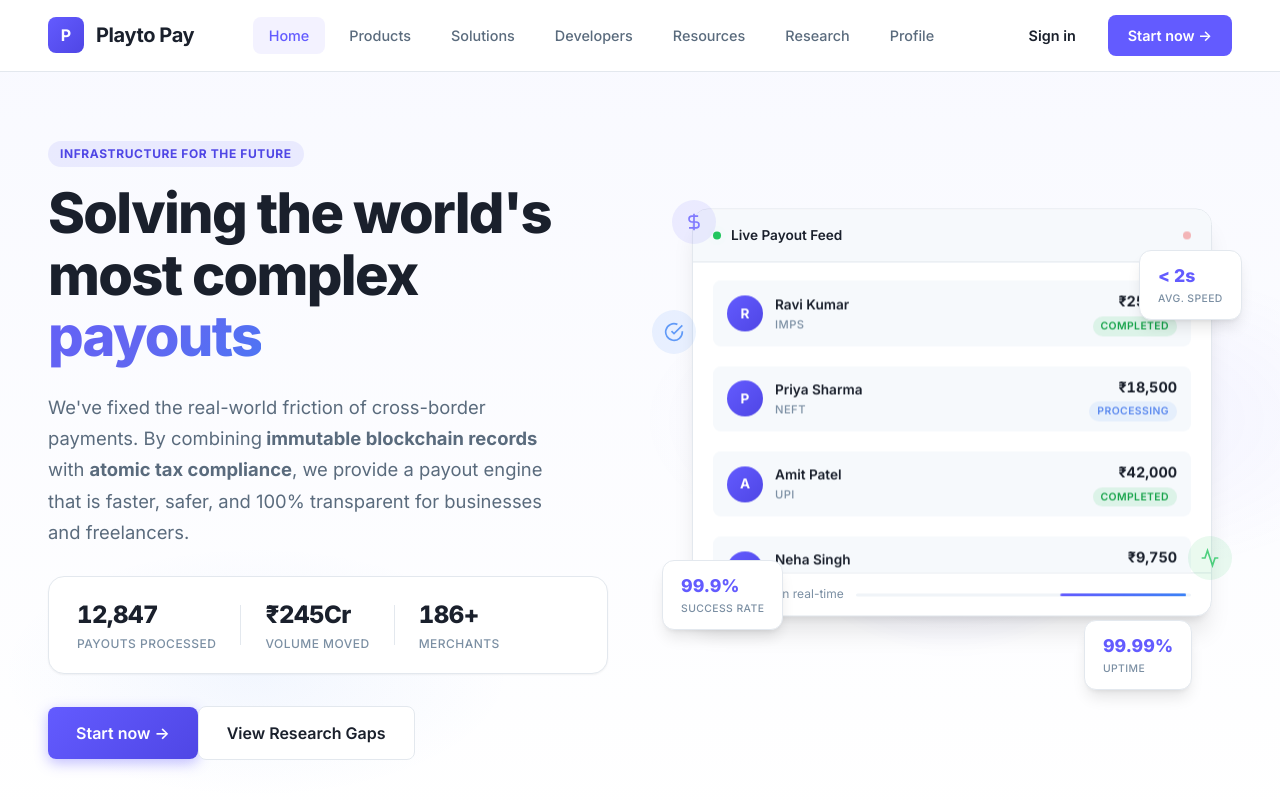
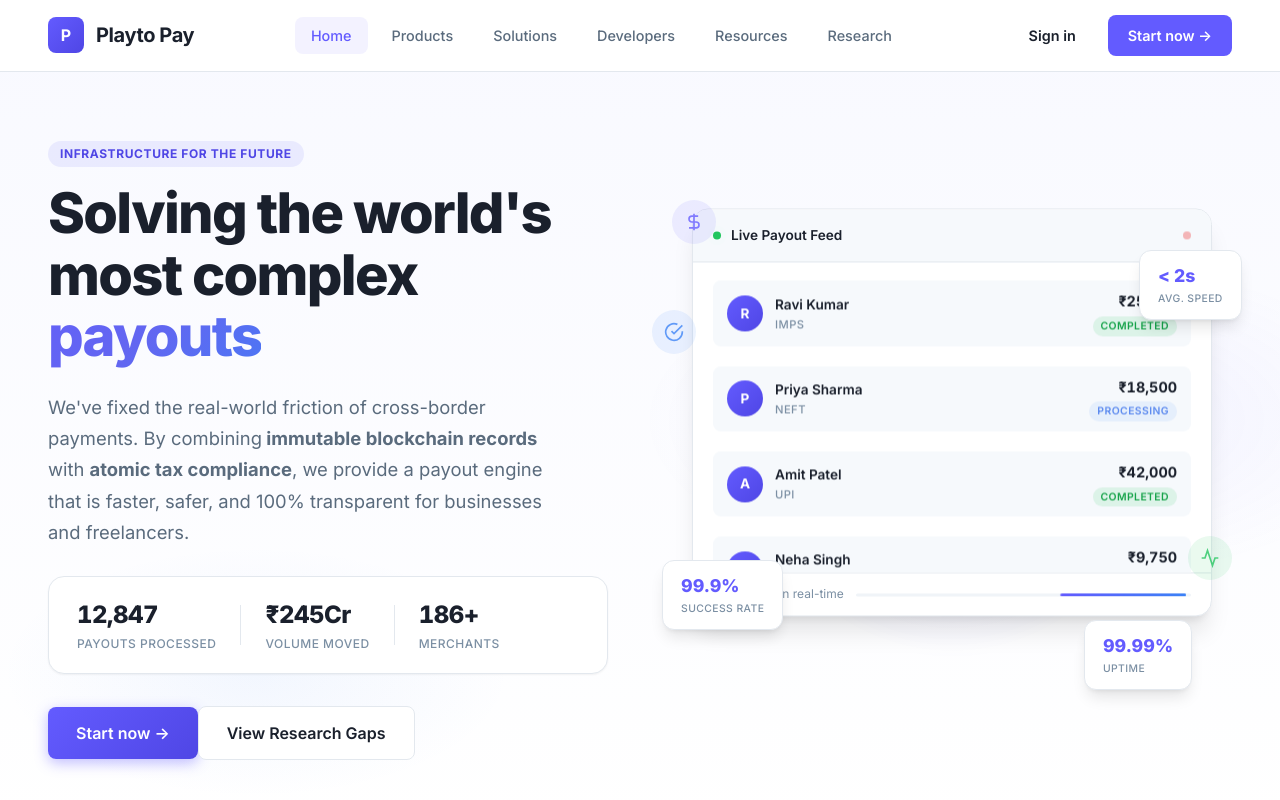
Before and after one commit to sindukuriTeja/payout-engine, a React (Vite) app in the folder frontend/: page / in a window 1280 px wide. Shown: the top 800 px of the page. Built offline with nearby package versions, Linux system fonts and the light colour scheme; no server answers.

Commit message:
ui: remove redundant Profile text link from navbar

```diff
--- a/frontend/src/components/Navbar.jsx
+++ b/frontend/src/components/Navbar.jsx
@@ -47,13 +47,6 @@
           >
             Research
           </button>
-          <button
-            className={`navbar-link ${currentPage === "profile" ? "active" : ""}`}
-            onClick={() => setCurrentPage("profile")}
-          >
-            Profile
-          </button>
-
         </div>
 
         <div className="navbar-actions">
```
